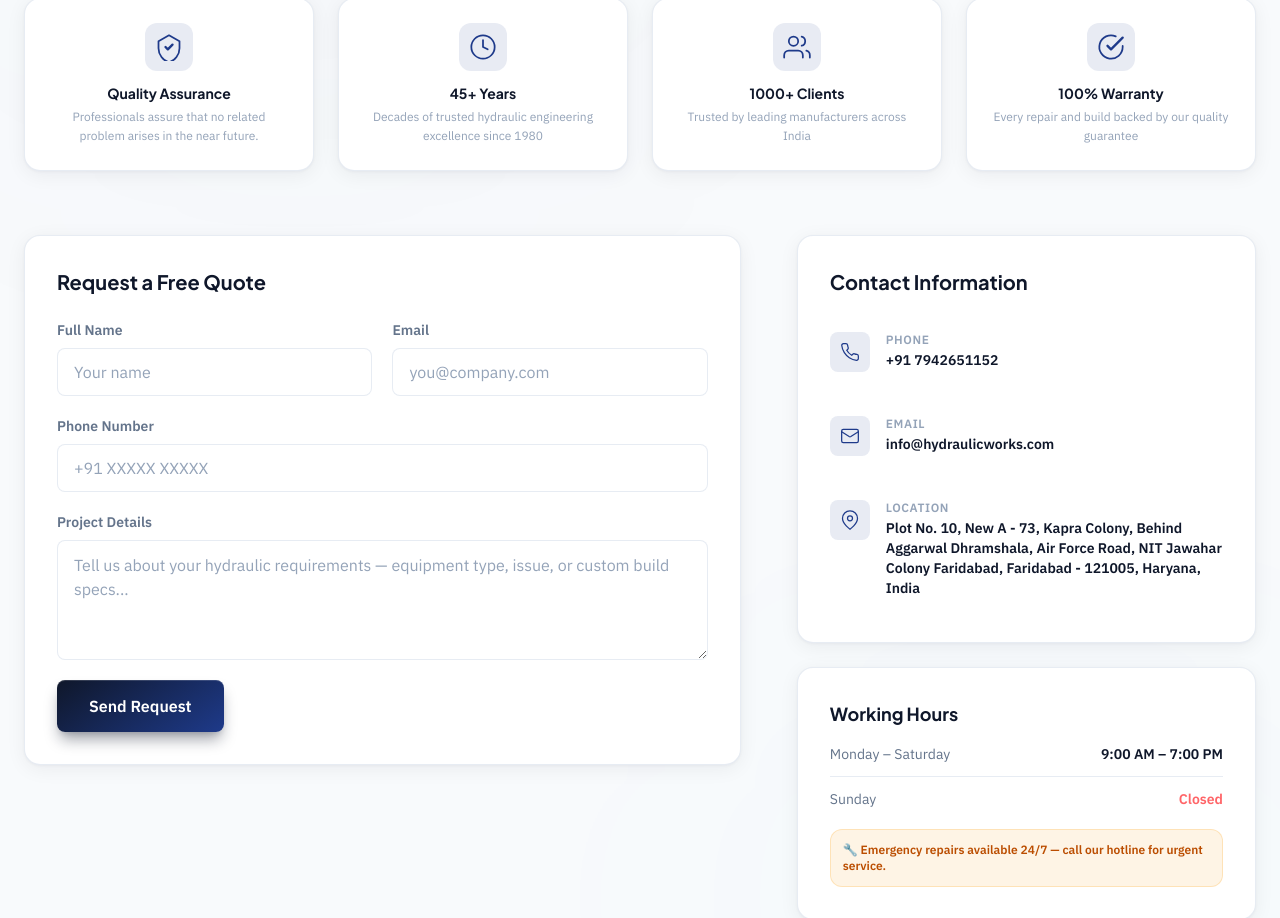
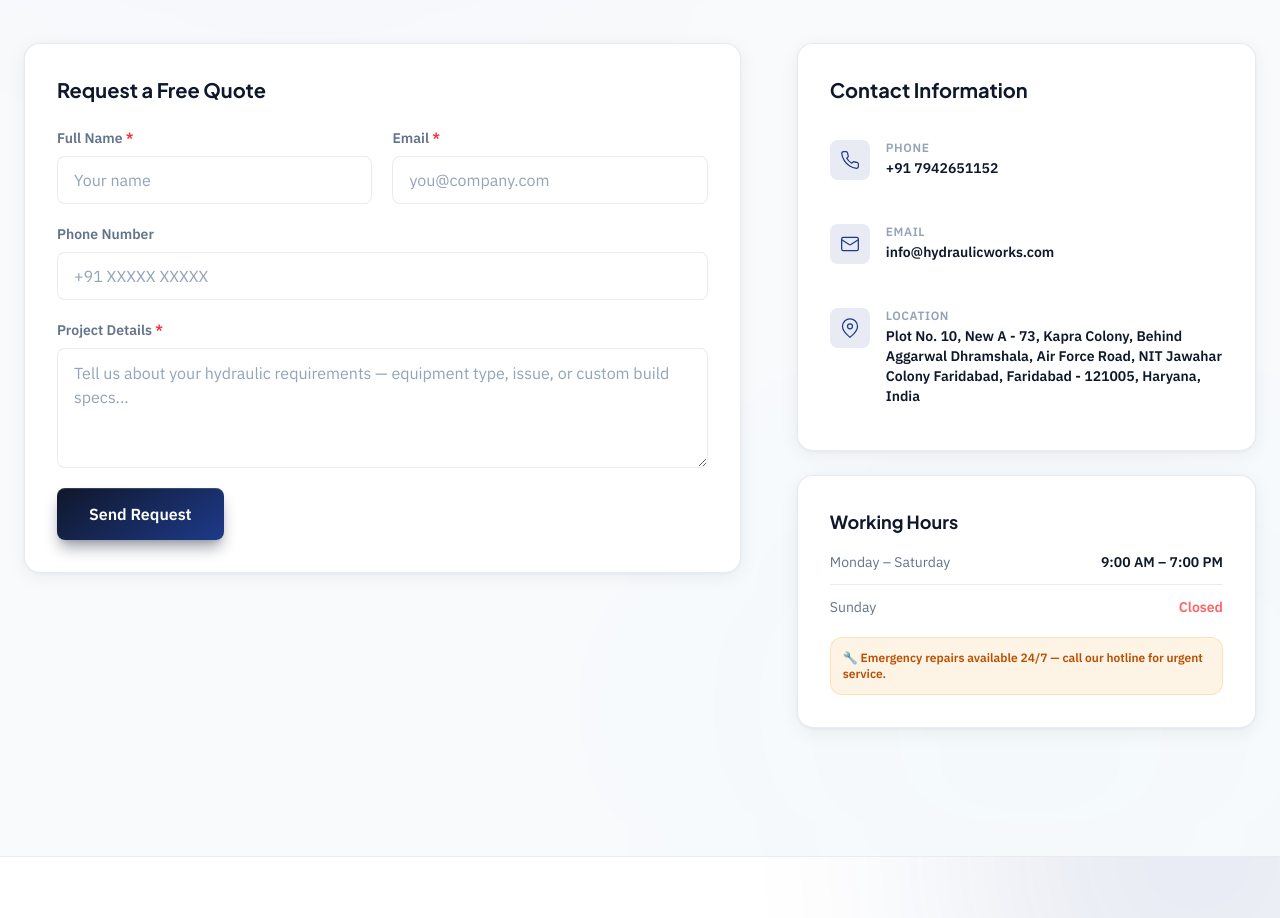
Before and after one commit to sleepyUjjal/indian-hydraulic-works, a Next.js app: page / in a window 1280 px wide. Shown: the part 3196-4114 px from the top of the page. Built offline with nearby package versions, Linux system fonts and the light colour scheme.

Commit message:
feat: add form validation and async API submission to Contact and adjust padding in Testimonials section

```diff
--- a/src/components/sections/Contact.js
+++ b/src/components/sections/Contact.js
@@ -97,14 +97,61 @@ export default function Contact() {
   const sectionRef = useRef(null);
   const headerInView = useInView(sectionRef, { once: true, margin: "-100px" });
   const [formState, setFormState] = useState({ name: "", email: "", phone: "", message: "" });
+  const [errors, setErrors] = useState({});
+  const [isSubmitting, setIsSubmitting] = useState(false);
   const [submitted, setSubmitted] = useState(false);
 
-  const handleSubmit = (e) => {
+  const validateForm = () => {
+    const newErrors = {};
+    if (!formState.name.trim() || formState.name.length < 2) newErrors.name = "Please enter a valid name.";
+
+    const emailRegex = /^[^\s@]+@[^\s@]+\.[^\s@]+$/;
+    if (!formState.email.trim() || !emailRegex.test(formState.email)) newErrors.email = "Please enter a valid email address.";
+
+    if (formState.phone.trim() && !/^[\d\s+()-]{8,15}$/.test(formState.phone)) {
+      newErrors.phone = "Please enter a valid phone number.";
+    }
+
+    if (!formState.message.trim() || formState.message.length < 10) newErrors.message = "Please provide more details (at least 10 chars).";
+
+    setErrors(newErrors);
+    return Object.keys(newErrors).length === 0;
+  };
+
+  const handleSubmit = async (e) => {
     e.preventDefault();
-    // In production, this would send to an API
-    setSubmitted(true);
-    setTimeout(() => setSubmitted(false), 4000);
-    setFormState({ name: "", email: "", phone: "", message: "" });
+    if (!validateForm()) return;
+
+    setIsSubmitting(true);
+
+    try {
+      // Background request to your future backend API
+      const response = await fetch('/api/contact', {
+        method: 'POST',
+        headers: {
+          'Content-Type': 'application/json',
+        },
+        body: JSON.stringify(formState),
+      });
+
+      // If backend is not ready yet, we simulate a successful delay so the UI still works
+      if (response.status === 404) {
+        await new Promise(resolve => setTimeout(resolve, 1500));
+      } else if (!response.ok) {
+        throw new Error("Failed to send message");
+      }
+
+      setSubmitted(true);
+      setTimeout(() => setSubmitted(false), 4000);
+      setFormState({ name: "", email: "", phone: "", message: "" });
+      setErrors({});
+    } catch (error) {
+      console.error("Submission error:", error);
+      // Even if it fails, we show error or fallback
+      alert("Failed to send message. Please try calling us directly.");
+    } finally {
+      setIsSubmitting(false);
+    }
   };
 
   return (
@@ -215,34 +262,43 @@ export default function Contact() {
 
               <form onSubmit={handleSubmit} className="space-y-5">
                 <div className="grid grid-cols-1 sm:grid-cols-2 gap-5">
-                  <div>
+                  <motion.div animate={errors.name ? { x: [-10, 10, -10, 10, 0], transition: { duration: 0.4 } } : {}}>
                     <label htmlFor="contact-name" className="block text-sm font-semibold text-[var(--text-secondary)] mb-2">
-                      Full Name
+                      Full Name <span className="text-red-500">*</span>
                     </label>
                     <Input
                       id="contact-name"
                       placeholder="Your name"
                       value={formState.name}
-                      onChange={(e) => setFormState({ ...formState, name: e.target.value })}
-                      required
+                      onChange={(e) => {
+                        setFormState({ ...formState, name: e.target.value });
+                        if (errors.name) setErrors({ ...errors, name: null });
+                      }}
+                      className={errors.name ? "border-red-500/50 focus:border-red-500 focus:ring-red-500/20" : ""}
                     />
-                  </div>
-                  <div>
+                    {errors.name && <p className="text-red-500 text-xs mt-1.5 font-medium">{errors.name}</p>}
+                  </motion.div>
+
+                  <motion.div animate={errors.email ? { x: [-10, 10, -10, 10, 0], transition: { duration: 0.4 } } : {}}>
                     <label htmlFor="contact-email" className="block text-sm font-semibold text-[var(--text-secondary)] mb-2">
-                      Email
+                      Email <span className="text-red-500">*</span>
                     </label>
                     <Input
                       id="contact-email"
                       type="email"
                       placeholder="you@company.com"
                       value={formState.email}
-                      onChange={(e) => setFormState({ ...formState, email: e.target.value })}
-                      required
+                      onChange={(e) => {
+                        setFormState({ ...formState, email: e.target.value });
+                        if (errors.email) setErrors({ ...errors, email: null });
+                      }}
+                      className={errors.email ? "border-red-500/50 focus:border-red-500 focus:ring-red-500/20" : ""}
                     />
-                  </div>
+                    {errors.email && <p className="text-red-500 text-xs mt-1.5 font-medium">{errors.email}</p>}
+                  </motion.div>
                 </div>
 
-                <div>
+                <motion.div animate={errors.phone ? { x: [-10, 10, -10, 10, 0], transition: { duration: 0.4 } } : {}}>
                   <label htmlFor="contact-phone" className="block text-sm font-semibold text-[var(--text-secondary)] mb-2">
                     Phone Number
                   </label>
@@ -251,30 +307,59 @@ export default function Contact() {
                     type="tel"
                     placeholder="+91 XXXXX XXXXX"
                     value={formState.phone}
-                    onChange={(e) => setFormState({ ...formState, phone: e.target.value })}
+                    onChange={(e) => {
+                      setFormState({ ...formState, phone: e.target.value });
+                      if (errors.phone) setErrors({ ...errors, phone: null });
+                    }}
+                    className={errors.phone ? "border-red-500/50 focus:border-red-500 focus:ring-red-500/20" : ""}
                   />
-                </div>
+                  {errors.phone && <p className="text-red-500 text-xs mt-1.5 font-medium">{errors.phone}</p>}
+                </motion.div>
 
-                <div>
+                <motion.div animate={errors.message ? { x: [-10, 10, -10, 10, 0], transition: { duration: 0.4 } } : {}}>
                   <label htmlFor="contact-message" className="block text-sm font-semibold text-[var(--text-secondary)] mb-2">
-                    Project Details
+                    Project Details <span className="text-red-500">*</span>
                   </label>
                   <Textarea
                     id="contact-message"
                     placeholder="Tell us about your hydraulic requirements — equipment type, issue, or custom build specs..."
                     value={formState.message}
-                    onChange={(e) => setFormState({ ...formState, message: e.target.value })}
-                    required
+                    onChange={(e) => {
+                      setFormState({ ...formState, message: e.target.value });
+                      if (errors.message) setErrors({ ...errors, message: null });
+                    }}
+                    className={errors.message ? "border-red-500/50 focus:border-red-500 focus:ring-red-500/20" : ""}
                   />
-                </div>
+                  {errors.message && <p className="text-red-500 text-xs mt-1.5 font-medium">{errors.message}</p>}
+                </motion.div>
 
                 <div className="flex items-center gap-4">
                   <Button
                     type="submit"
                     variant="primary"
-                    className="px-8 py-3.5 text-base"
+                    className="px-8 py-3.5 text-base relative overflow-hidden"
+                    disabled={isSubmitting || submitted}
                   >
-                    {submitted ? "✓ Request Sent!" : "Send Request"}
+                    <motion.div
+                      initial={false}
+                      animate={{ scale: isSubmitting ? 0.95 : 1 }}
+                      transition={{ duration: 0.1 }}
+                      className="flex items-center justify-center gap-2"
+                    >
+                      {isSubmitting ? (
+                        <>
+                          <svg className="animate-spin h-5 w-5 text-white" viewBox="0 0 24 24">
+                            <circle className="opacity-25" cx="12" cy="12" r="10" stroke="currentColor" strokeWidth="4" fill="none" />
+                            <path className="opacity-75" fill="currentColor" d="M4 12a8 8 0 018-8V0C5.373 0 0 5.373 0 12h4zm2 5.291A7.962 7.962 0 014 12H0c0 3.042 1.135 5.824 3 7.938l3-2.647z" />
+                          </svg>
+                          Processing...
+                        </>
+                      ) : submitted ? (
+                        "✓ Request Sent!"
+                      ) : (
+                        "Send Request"
+                      )}
+                    </motion.div>
                   </Button>
                   {submitted && (
                     <motion.p
--- a/src/components/sections/Testimonials.js
+++ b/src/components/sections/Testimonials.js
@@ -63,7 +63,7 @@ export default function Testimonials() {
   };
 
   return (
-    <section className="relative py-24 sm:py-32 overflow-hidden bg-[var(--background)]">
+    <section className="relative py-24 sm:py-8 overflow-hidden bg-[var(--background)]">
       {/* Decorative Background */}
       <div className="absolute top-1/2 left-1/2 -translate-x-1/2 -translate-y-1/2 w-[800px] h-[500px] bg-trust-blue/[0.03] dark:bg-trust-blue/[0.05] rounded-full blur-[120px] pointer-events-none" />
 
@@ -172,9 +172,8 @@ export default function Testimonials() {
                 const newDirection = i > index ? 1 : -1;
                 setPage([page + (i - index), newDirection]);
               }}
-              className={`w-2.5 h-2.5 rounded-full transition-all duration-300 focus:outline-none ${
-                i === index ? "w-8 bg-trust-blue" : "bg-[var(--border-color)] hover:bg-[var(--text-muted)]"
-              }`}
+              className={`w-2.5 h-2.5 rounded-full transition-all duration-300 focus:outline-none ${i === index ? "w-8 bg-trust-blue" : "bg-[var(--border-color)] hover:bg-[var(--text-muted)]"
+                }`}
               aria-label={`Go to testimonial ${i + 1}`}
             />
           ))}
```
